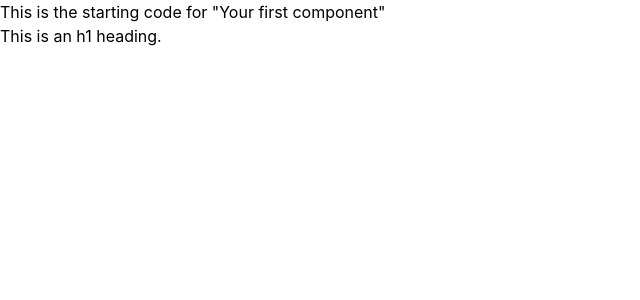
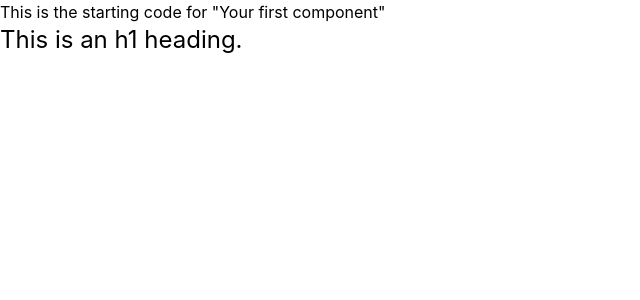
Before and after one commit to palakgarg007/firstapp, a React (Create React App) app: page / in a window 1280 px wide. Shown: the top 300 px of the page, without its empty margins (0-640 px from the left). Built offline with nearby package versions, Linux system fonts and the light colour scheme.

Commit message:
added styling

```diff
--- a/src/App.js
+++ b/src/App.js
@@ -3,7 +3,7 @@
 
 function Heading(){
   return(
-    <h1>This is an h1 heading.</h1>
+    <h1 className="text-2xl">This is an h1 heading.</h1>
   );
 };
 
```
